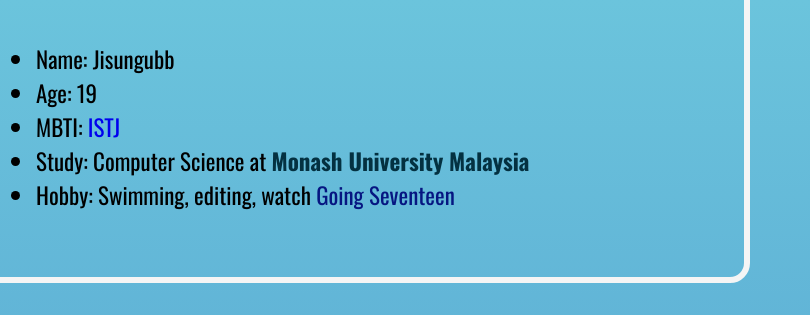
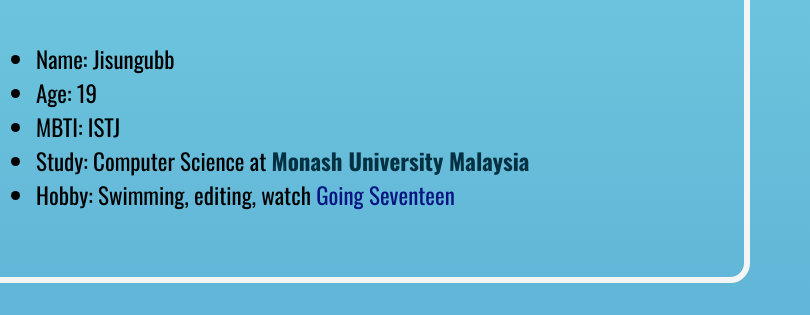
Before and after one commit to laysubb/supersimple-website, a plain HTML site: page index.html in a window 1280 px wide. Shown: the part 232-547 px from the top of the page, 470-1280 px from the left. Drawn offline with nearby package versions, Linux system fonts and the light colour scheme; a web font is replaced by a local one.

Commit message:
Update style.css

```diff
--- a/style.css
+++ b/style.css
@@ -10,6 +10,7 @@
 
 
 }
+
 body{
     background-image: linear-gradient(rgb(114, 207, 224), rgb(75, 146, 203), rgb(63, 126, 213));
     margin: 0 auto;
@@ -141,6 +142,9 @@
 .dream{
     margin: 0 0 20px;
 }
+.mbti{
+    color: black;
+}
 
 h3,h4{
     margin-top: 0;
```
